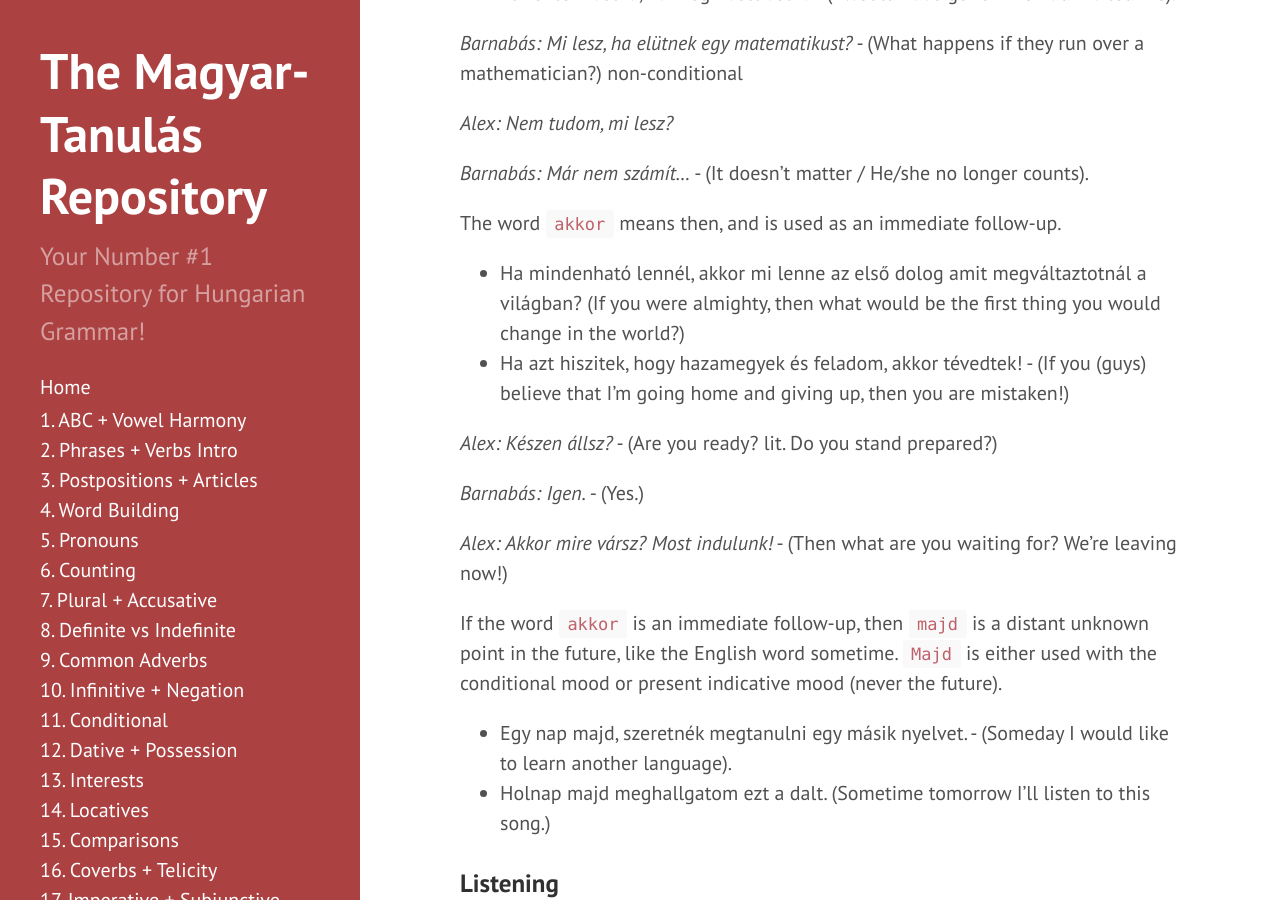
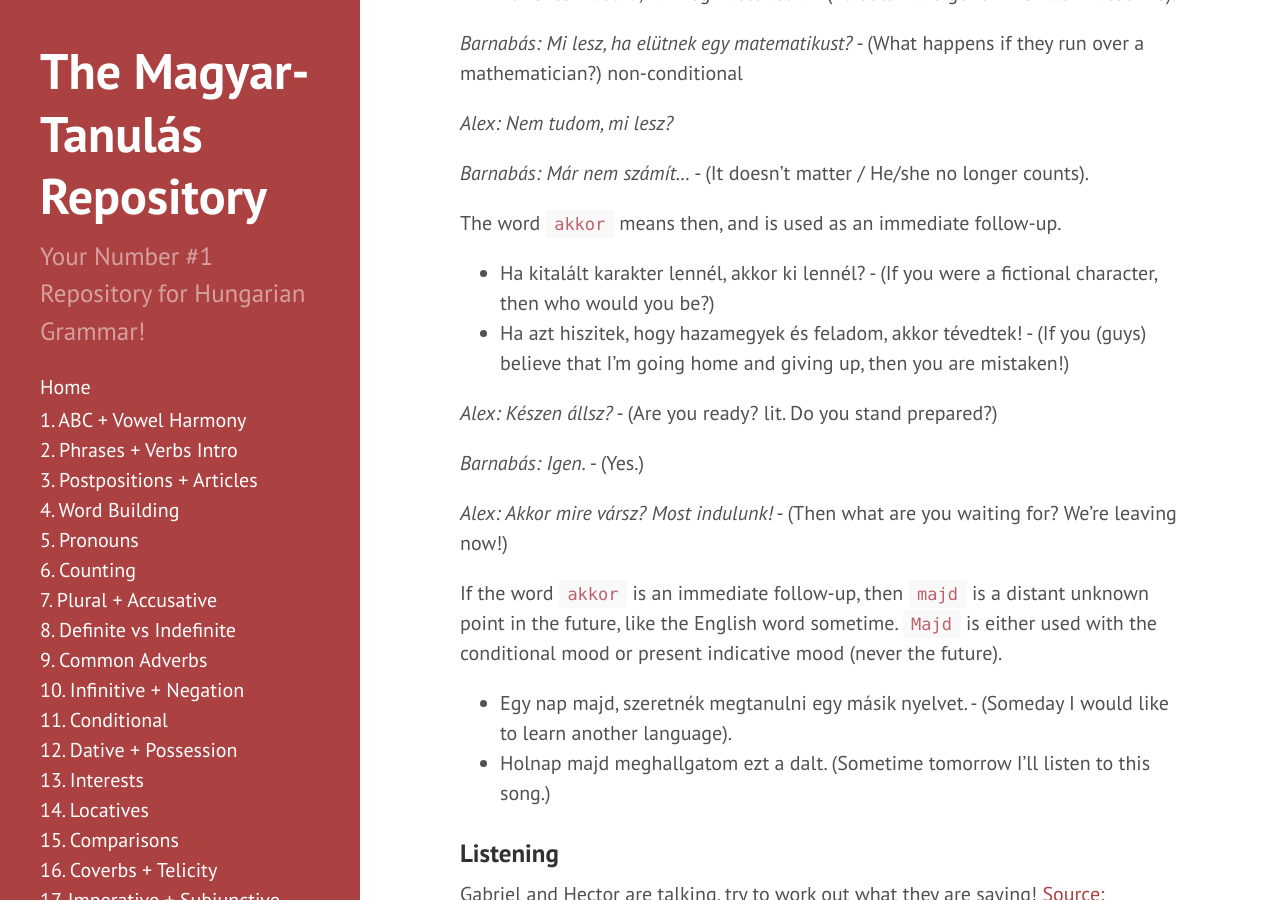
Before and after one commit to Magyartanulas/magyartanulas.github.io, a Jekyll site: the page built from conditional_mood.md, in a window 1280 px wide and 900 px high, scrolled down 3119 px. Built offline with Jekyll 4.4.1, drawn with Linux system fonts in a browser that asks for light colours; comment, search, counter and statistics services are not loaded.

Commit message:
Update conditional_mood.md

```diff
--- a/conditional_mood.md
+++ b/conditional_mood.md
@@ -89,7 +89,7 @@ The word `ha` means if, and is not limited to the conditional mood.
 
 The word `akkor` means then, and is used as an immediate follow-up.
 
-* Ha mindenható lennél, akkor mi lenne az első dolog amit megváltaztotnál a világban? (If you were almighty, then what would be the first thing you would change in the world?)
+* Ha kitalált karakter lennél, akkor ki lennél? - (If you were a fictional character, then who would you be?)
 * Ha azt hiszitek, hogy hazamegyek és feladom, akkor tévedtek! - (If you (guys) believe that I'm going home and giving up, then you are mistaken!)
 
 *Alex: Készen állsz?* - (Are you ready? lit. Do you stand prepared?)
```
